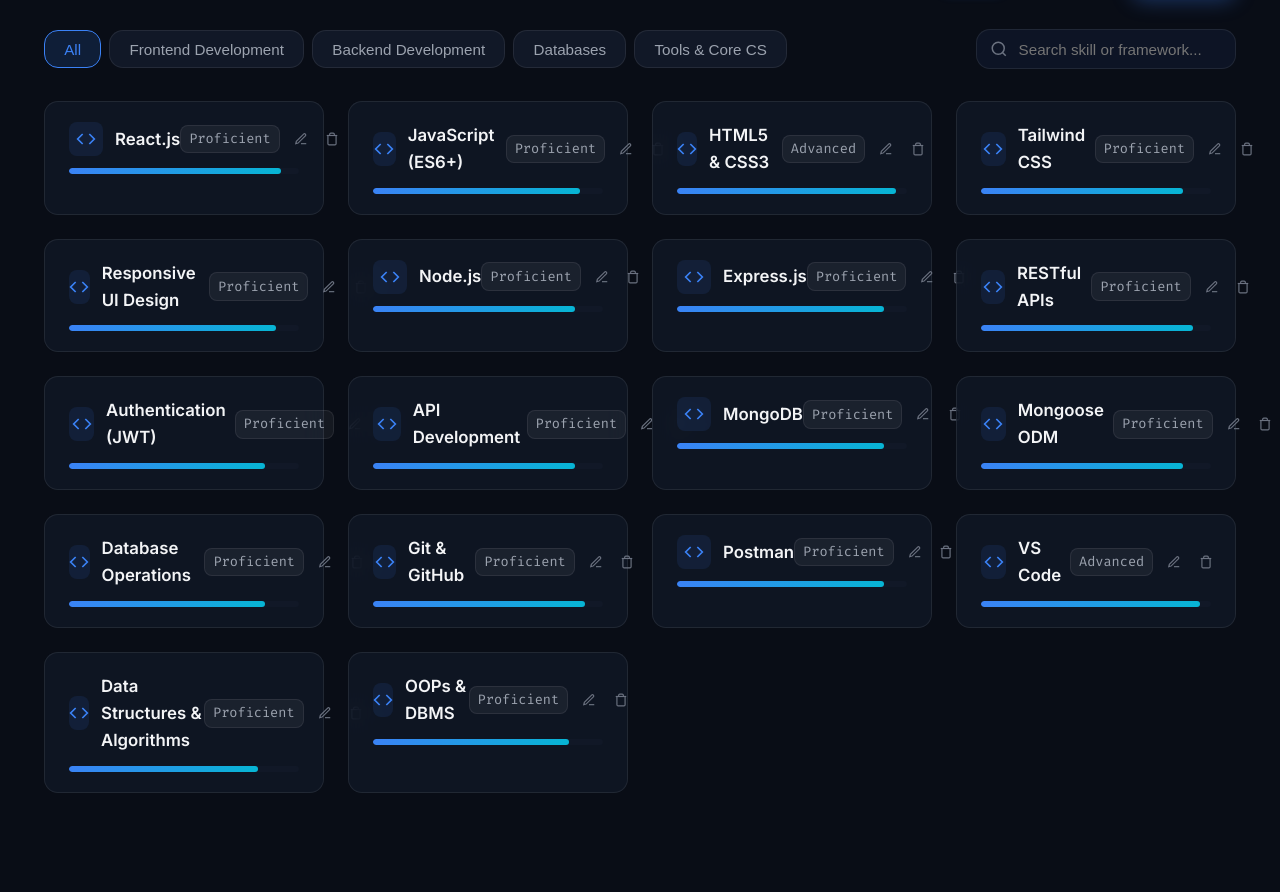
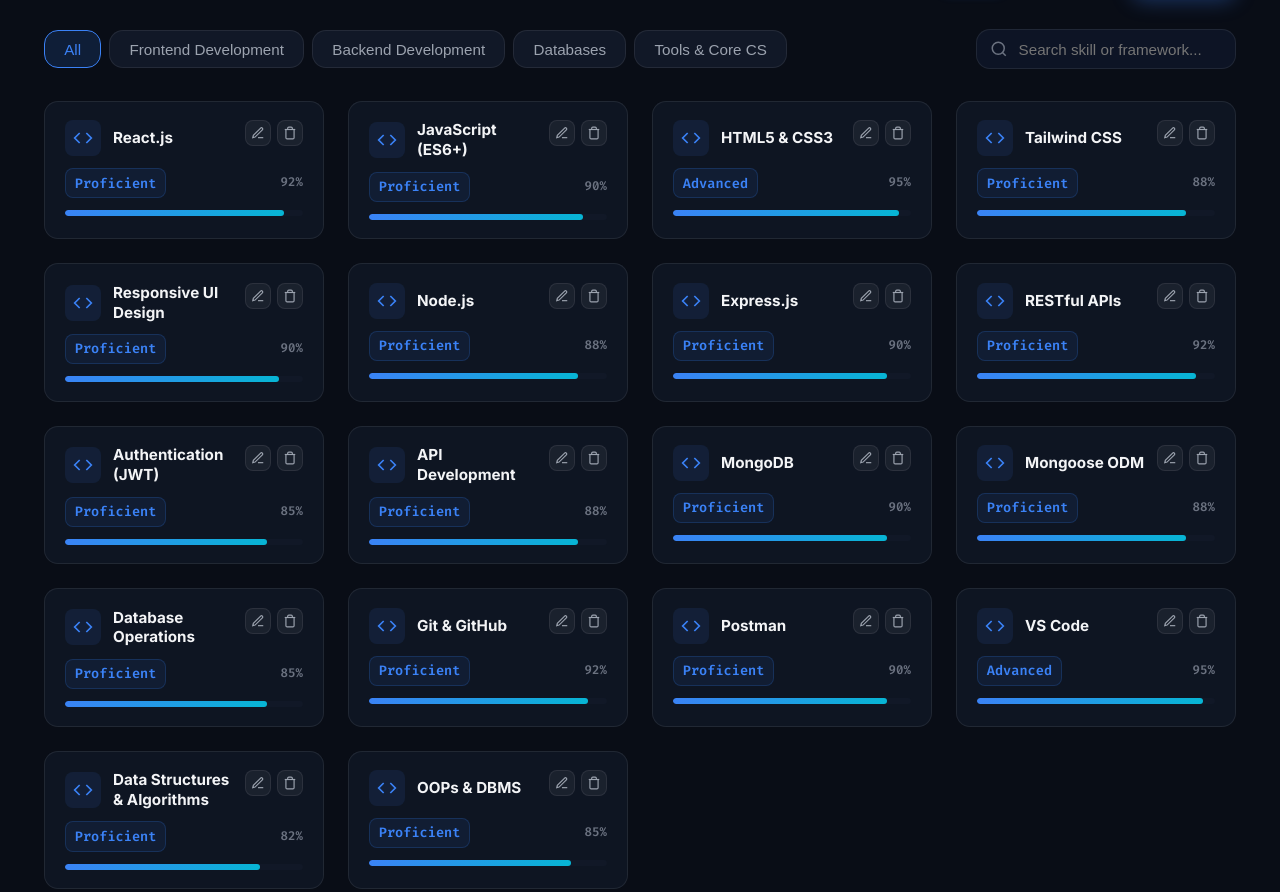
Before and after one commit to Rakeshbjp/My-Portfolio, a plain HTML site: page index.html in a window 1280 px wide. Shown: the part 1181-2073 px from the top of the page. Drawn offline with Linux system fonts and the light colour scheme.

Commit message:
fix(ui): separate skill title and action buttons into clean layout preventing edit/delete button overlap

```diff
--- a/css/styles.css
+++ b/css/styles.css
@@ -643,9 +643,13 @@ section {
   background: var(--bg-card);
   border: 1px solid var(--border-color);
   border-radius: var(--radius-md);
-  padding: 1.25rem 1.5rem;
+  padding: 1.15rem 1.25rem;
   backdrop-filter: blur(12px);
   transition: all var(--transition-fast);
+  display: flex;
+  flex-direction: column;
+  gap: 0.75rem;
+  position: relative;
 }
 
 .skill-card:hover {
@@ -656,41 +660,99 @@ section {
 
 .skill-header {
   display: flex;
-  align-items: center;
+  align-items: flex-start;
   justify-content: space-between;
-  margin-bottom: 0.75rem;
+  gap: 0.75rem;
+  margin-bottom: 0;
 }
 
 .skill-name-group {
   display: flex;
   align-items: center;
   gap: 0.75rem;
+  flex: 1;
+  min-width: 0;
 }
 
 .skill-icon {
-  width: 34px;
-  height: 34px;
+  width: 36px;
+  height: 36px;
   border-radius: var(--radius-sm);
   background: rgba(var(--accent-primary-rgb), 0.1);
   color: var(--accent-primary);
   display: flex;
   align-items: center;
   justify-content: center;
+  flex-shrink: 0;
 }
 
 .skill-name {
-  font-weight: 600;
-  font-size: var(--fs-base);
+  font-weight: 700;
+  font-size: 0.95rem;
+  color: var(--text-main);
+  line-height: 1.3;
+  word-break: break-word;
+}
+
+.skill-card .card-action-bar {
+  display: flex;
+  align-items: center;
+  gap: 0.35rem;
+  flex-shrink: 0;
+}
+
+.skill-card .card-action-btn {
+  background: rgba(255, 255, 255, 0.05);
+  border: 1px solid var(--border-color);
+  color: var(--text-muted);
+  cursor: pointer;
+  padding: 4px;
+  width: 26px;
+  height: 26px;
+  border-radius: var(--radius-sm);
+  display: inline-flex;
+  align-items: center;
+  justify-content: center;
+  transition: all var(--transition-fast);
+}
+
+.skill-card .card-action-btn:hover {
+  color: var(--accent-primary);
+  border-color: var(--accent-primary);
+  background: rgba(var(--accent-primary-rgb), 0.15);
+  transform: translateY(-1px);
+}
+
+.skill-card .card-action-btn.delete:hover {
+  color: #ef4444;
+  border-color: rgba(239, 68, 68, 0.4);
+  background: rgba(239, 68, 68, 0.15);
+  transform: translateY(-1px);
+}
+
+.skill-meta-row {
+  display: flex;
+  align-items: center;
+  justify-content: space-between;
+  gap: 0.5rem;
 }
 
 .skill-level-badge {
   font-size: var(--fs-xs);
   font-family: var(--font-mono);
-  padding: 0.15rem 0.5rem;
+  padding: 0.2rem 0.55rem;
   border-radius: var(--radius-sm);
-  background: rgba(255, 255, 255, 0.05);
-  border: 1px solid var(--border-color);
-  color: var(--text-muted);
+  background: rgba(var(--accent-primary-rgb), 0.08);
+  border: 1px solid rgba(var(--accent-primary-rgb), 0.2);
+  color: var(--accent-primary);
+  font-weight: 600;
+}
+
+.skill-pct-val {
+  font-size: 0.78rem;
+  font-family: var(--font-mono);
+  font-weight: 600;
+  color: var(--text-dim);
 }
 
 .skill-progress-bar {
--- a/js/app.js
+++ b/js/app.js
@@ -267,8 +267,6 @@
             <div class="skill-icon">${getIcon(item.icon)}</div>
             <div class="skill-name">${escapeHtml(item.name)}</div>
           </div>
-          <div style="display: flex; align-items: center; gap: 0.5rem;">
-            <span class="skill-level-badge">${item.level || 'Proficient'}</span>
           <div class="card-action-bar">
             <button class="card-action-btn edit" title="Edit Skill" onclick="window.openItemEditor({ type: 'skill', mode: 'edit', categoryIndex: ${cIdx}, index: ${iIdx}, item: window.getSkillItem(${cIdx}, ${iIdx}) })">
               ${ICONS.edit}
@@ -278,6 +276,9 @@
             </button>
           </div>
         </div>
+        <div class="skill-meta-row">
+          <span class="skill-level-badge">${item.level || 'Proficient'}</span>
+          <span class="skill-pct-val">${item.proficiency || 85}%</span>
         </div>
         <div class="skill-progress-bar">
           <div class="skill-progress-fill" style="width: ${item.proficiency || 85}%"></div>
```
Lines whose indentation alone changed are shown as unchanged.
